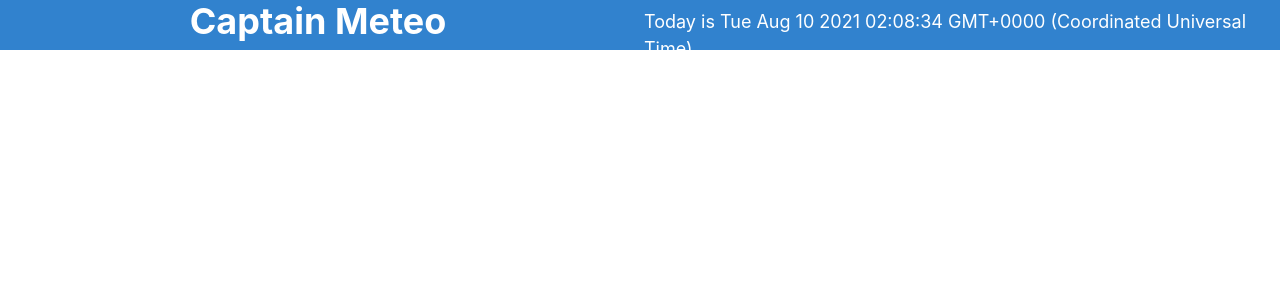
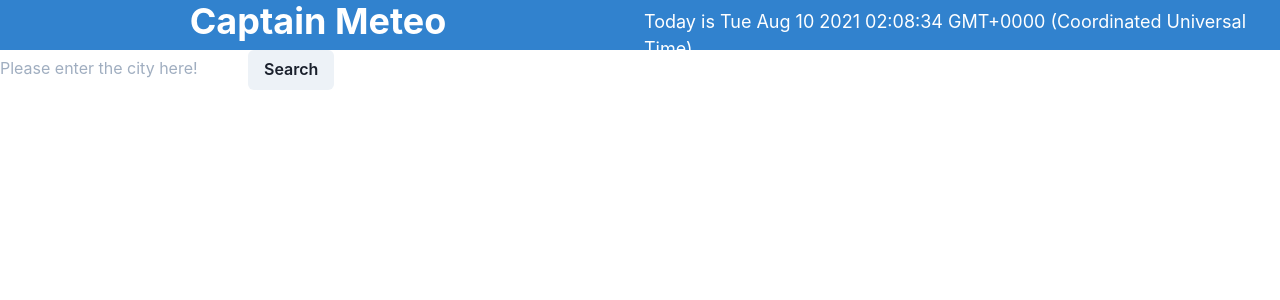
Before and after one commit to icebox827/react-weather-app, a React (Create React App) app: page / in a window 1280 px wide. Shown: the top 300 px of the page. Built offline with nearby package versions, Linux system fonts and the light colour scheme.

Commit message:
Render SearchArea component

```diff
--- a/src/components/App.js
+++ b/src/components/App.js
@@ -9,6 +9,7 @@ function App() {
   return (
     <ChakraProvider>
       <Header />
+      <SearchArea />
     </ChakraProvider>
   );
 }
```
